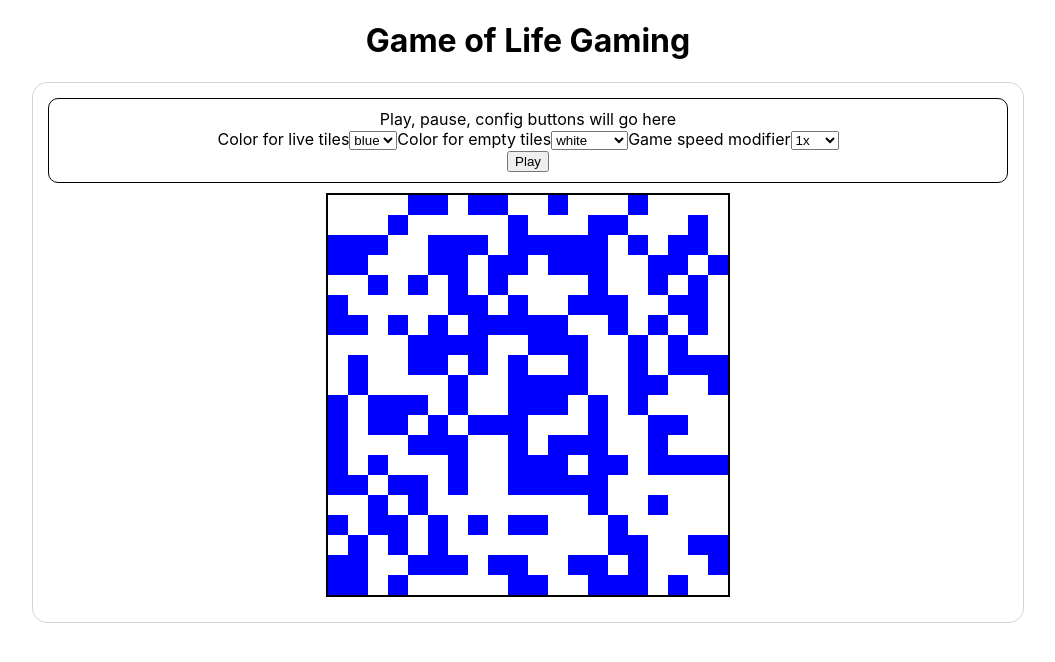
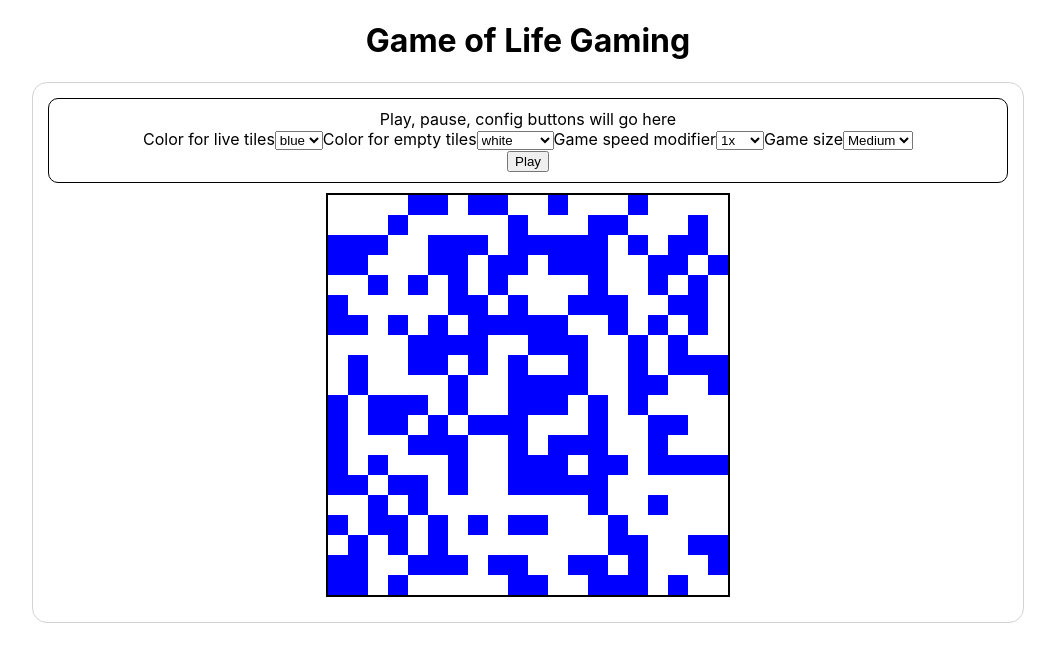
Before and after one commit to kmurphydev/kmd-gol, a React (Create React App) app: page / in a window 1280 px wide. Shown: the top 662 px of the page, without its empty margins (112-1167 px from the left). Built offline with nearby package versions, Linux system fonts and the light colour scheme.

Commit message:
added new game.constants variables for GRID_SIZE and GAME_SPEED and used those as default config in game.component. added new dropdown for game size in config-bar.component and switched the game speed dropdown to using the game.constants values

```diff
--- a/src/components/config-bar.component.jsx
+++ b/src/components/config-bar.component.jsx
@@ -1,6 +1,6 @@
 
 
-
+import * as GAME from '../constants/game.constants';
 
 export const ConfigBar = (props) => {
 
@@ -38,9 +38,21 @@ export const ConfigBar = (props) => {
                     frameSpeed: e.target.value
                 });
             }}>
-                <option value={0.5}>0.5x</option>
-                <option value={1}>1x</option>
-                <option value={2}>2x</option>
+                <option value={GAME.GAME_SPEED.SLOW}>0.5x</option>
+                <option value={GAME.GAME_SPEED.NORMAL}>1x</option>
+                <option value={GAME.GAME_SPEED.FAST}>2x</option>
+            </select>
+            <label for="grid-size">Game size</label>
+            <select name="grid-size" defaultValue={GAME.GRID_SIZE.MEDIUM} onChange={e => {
+                setConfig({
+                    ...config,
+                    gridSizeVh: e.target.value
+                });
+            }}
+            >
+                <option value={GAME.GRID_SIZE.SMALL}>Small</option>
+                <option value={GAME.GRID_SIZE.MEDIUM}>Medium</option>
+                <option value={GAME.GRID_SIZE.LARGE}>Large</option>
             </select>
 
         </form>
--- a/src/components/game.component.jsx
+++ b/src/components/game.component.jsx
@@ -52,8 +52,8 @@ export const Game = (props) => {
     const defaultConfig = {
         aliveColor: 'blue',
         emptyColor: 'white',
-        gridSizeVh: 50,
-        frameSpeed: 1
+        gridSizeVh: GAME.GRID_SIZE.MEDIUM,
+        frameSpeed: GAME.GAME_SPEED.NORMAL
     };
 
     const [config, setConfig] = useState(defaultConfig);
--- a/src/constants/game.constants.js
+++ b/src/constants/game.constants.js
@@ -5,4 +5,17 @@ export const STATES = {
     PAUSE: 1,
     WIN: 2,
     LOSE: 3,
-}
+};
+
+export const GRID_SIZE = {
+    SMALL: 30,
+    MEDIUM: 50,
+    LARGE: 70,
+};
+
+export const GAME_SPEED = {
+    SLOW: 0.5,
+    NORMAL: 1,
+    FAST: 2,
+    FAST2: 3
+};
```
